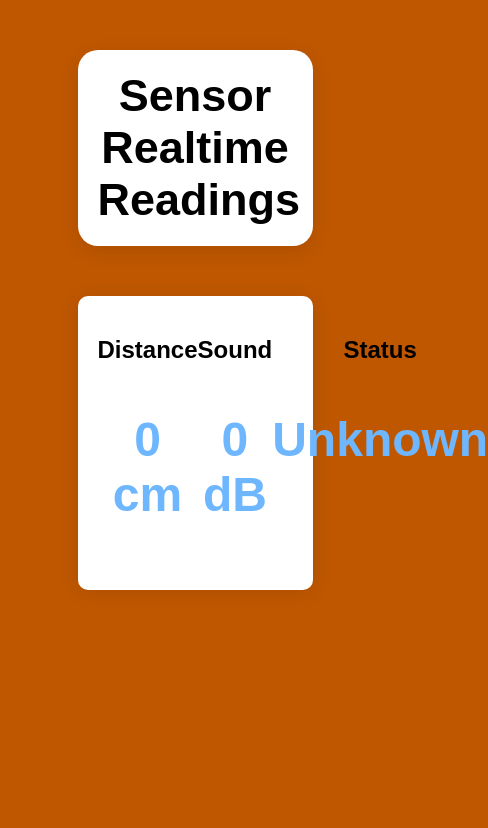
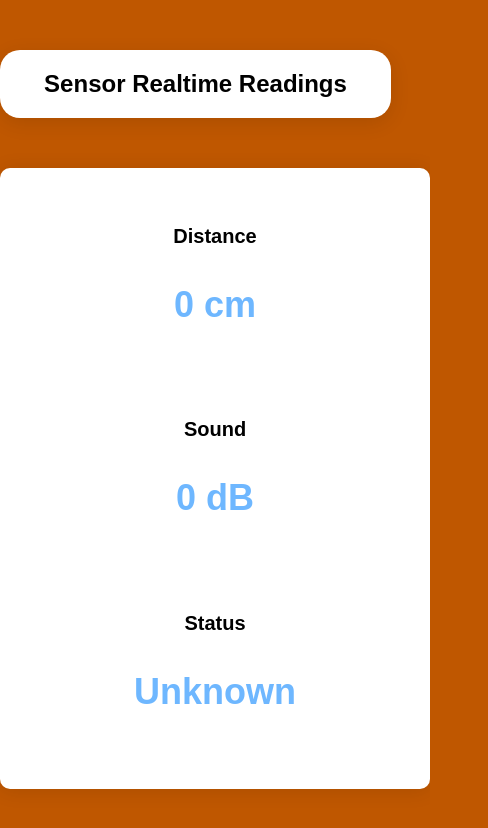
Before and after one commit to Neil-Agarwa/Neil.Agar31.github.io, a plain HTML site: page index.html in a window 390 px wide. Shown: the whole page, 488 px wide, since content can reach past the window. Drawn offline with Linux system fonts and the light colour scheme; no server answers.

Commit message:
Add files via upload

```diff
--- a/index.html
+++ b/index.html
@@ -14,16 +14,19 @@
 		.data-container{
 			display: flex;
 			justify-content: space-between;
-			width: 50%;
+			width: 80%; /* Adjust width for responsiveness */
 			margin: 50px auto;
 			padding: 20px;
 			background-color: #FFF;
 			box-shadow: 0 2px 20px rgba(0, 0, 0,0.1);
 			border-radius: 10px;
+			flex-wrap: wrap; /* Allow flex items to wrap on small screens */
 		}
 
 		.data-item{
 			text-align: center;
+			flex: 1 1 30%; /* Make each item flexible */
+			margin: 10px; /* Add margin between items */
 		}
 
 		.data-item h2{
@@ -40,7 +43,7 @@
 
 		.data-head{
 			margin: auto;
-			width: 50%;
+			width: 80%; /* Adjust width for responsiveness */
 			text-align: center;
 			font-size: 45px;
 			font-weight: bold;
@@ -49,6 +52,45 @@
 			background-color: #FFF;
 			box-shadow: 0 5px 20px rgba(0, 0, 0, 0.1);
 			border-radius: 20px;
+		}
+
+		/* Media queries for responsiveness */
+
+		/* For tablets and smaller screens */
+		@media only screen and (max-width: 768px) {
+			.data-container {
+				width: 90%;
+			}
+
+			.data-item h2 {
+				font-size: 20px; /* Smaller font size for smaller screens */
+			}
+
+			.data-item p {
+				font-size: 36px; /* Adjust font size for small screens */
+			}
+
+			.data-head {
+				width: 90%;
+				font-size: 30px; /* Adjust font size for small screens */
+			}
+		}
+
+		/* For phones */
+		@media only screen and (max-width: 480px) {
+			.data-container {
+				width: 100%;
+				flex-direction: column; /* Stack the items vertically on small screens */
+			}
+
+			.data-item {
+				flex: 1 1 100%; /* Make items take full width on small screens */
+				margin: 20px 0; /* Add space between items */
+			}
+
+			.data-head {
+				font-size: 24px; /* Further reduce the font size */
+			}
 		}
 	</style>
 </head>
```
